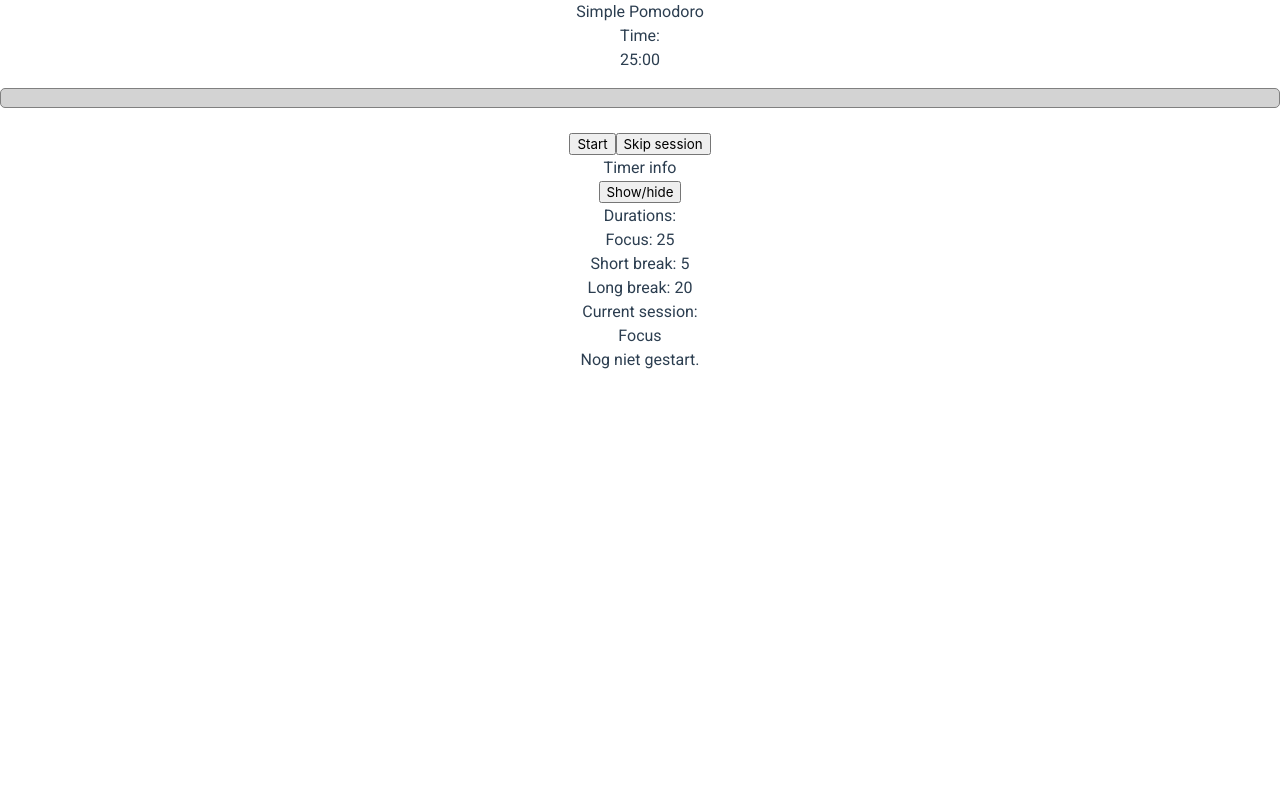
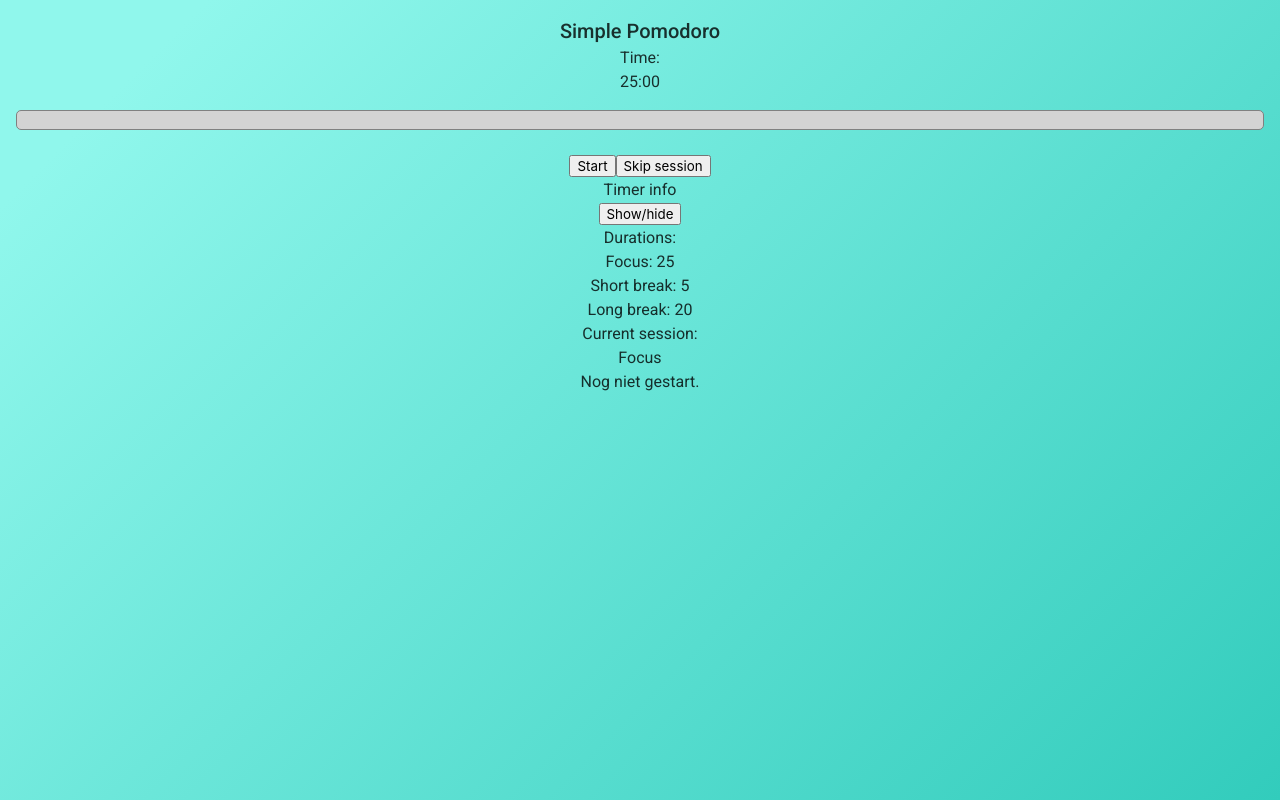
Before and after one commit to Thilerion/vue-pomodoro, a Vue app: page / in a window 1280 px wide. Built offline with nearby package versions, Linux system fonts and the light colour scheme.

Commit message:
basic styling

```diff
--- a/src/App.vue
+++ b/src/App.vue
@@ -1,15 +1,18 @@
 <template>
-  <div id="app">
-	<pomodoro></pomodoro>
-  </div>
+	<div id="app">
+		<pomo-nav></pomo-nav>
+		<pomodoro></pomodoro>
+	</div>
 </template>
 
 <script>
 import Pomodoro from './components/Pomodoro'
+import PomoNav from './components/PomoNav'
 export default {
   name: 'app',
   components: {
-	  Pomodoro
+	  Pomodoro,
+	  PomoNav
   }
 }
 </script>
@@ -20,6 +23,18 @@ export default {
 	-webkit-font-smoothing: antialiased;
 	-moz-osx-font-smoothing: grayscale;
 	text-align: center;
-	color: #2c3e50;
+	color: rgba(0,0,0,0.8);
+	min-height: 100vh;
+	background-image: linear-gradient( 135deg, #90F7EC 10%, #32CCBC 100%);
+	padding: 1rem;
+}
+
+html {
+	height: 100%;
+	width: 100%;
+}
+
+body {
+	min-height: 100%;
 }
 </style>
--- /dev/null
+++ b/src/components/PomoNav.vue
@@ -0,0 +1,18 @@
+<template>
+	<div class="nav-top">
+		<h1>Simple Pomodoro</h1>
+	</div>
+</template>
+
+<script>
+export default {
+
+}
+</script>
+
+<style scoped>
+	h1 {
+		font-size: 1.25rem;
+		font-weight: 500;
+	}
+</style>
--- a/src/components/Pomodoro.vue
+++ b/src/components/Pomodoro.vue
@@ -1,6 +1,5 @@
 <template>
 	<div class="main">
-		<h1>Simple Pomodoro</h1>
 		<h2>Time:</h2>
 		<pomodoro-timer></pomodoro-timer>
 		<div>
```
